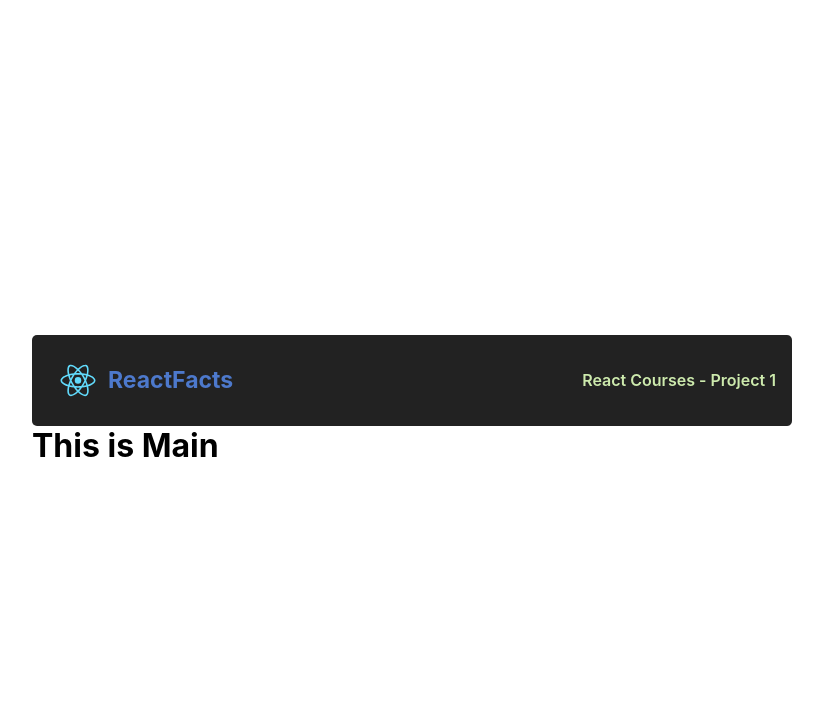
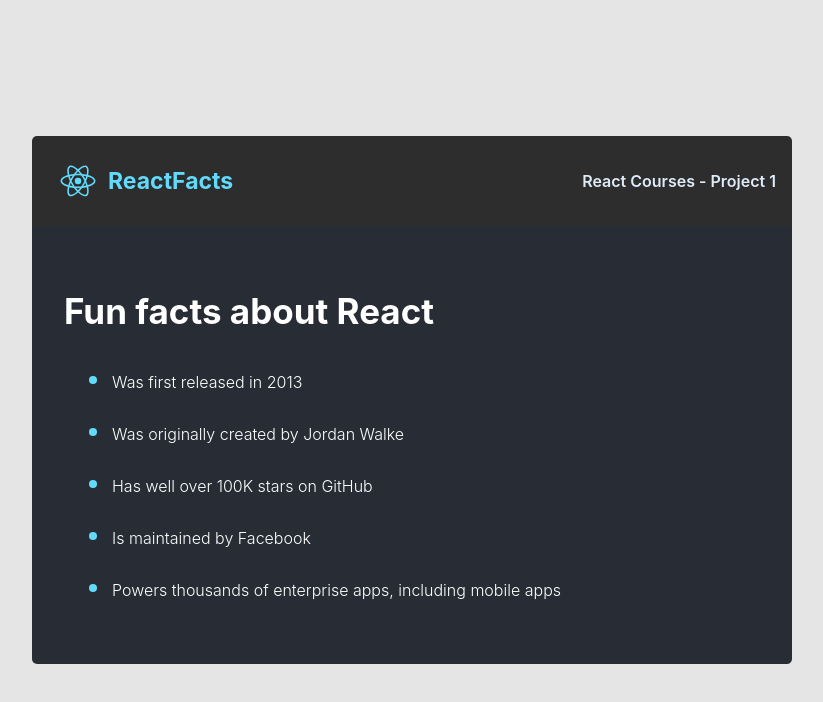
Before and after one commit to Abdullahi-abdiaziz/my-react-app, a React (Create React App) app: page / in a window 1280 px wide. Shown: the top 702 px of the page, without its empty margins (228-1051 px from the left). Built offline with nearby package versions, Linux system fonts and the light colour scheme.

Commit message:
react app

```diff
--- a/src/components/Main.js
+++ b/src/components/Main.js
@@ -2,6 +2,15 @@ import React from "react";
 
 export default function Main() {
     return (
-        <h1>This is Main</h1>
+        <main>
+            <h1 className="main__title">Fun facts about React</h1>
+            <ul className="main__list">
+                <li>Was first released in 2013</li>
+                <li>Was originally created by Jordan Walke</li>
+                <li>Has well over 100K stars on GitHub</li>
+                <li>Is maintained by Facebook</li>
+                <li>Powers thousands of enterprise apps, including mobile apps</li>
+            </ul>
+        </main>
     )
 }
--- a/src/style.css
+++ b/src/style.css
@@ -1,7 +1,7 @@
 :root {
-  --dark: #222;
-  --light-blue: rgb(77, 121, 204);
-  --light: #CDEAAD;
+  --dark: #2d2d2d;
+  --light-blue: #61DAFB;
+  --light: #DEEBF8;
 }
 * {
   margin: 0;
@@ -16,6 +16,7 @@ body {
     sans-serif;
   -webkit-font-smoothing: antialiased;
   -moz-osx-font-smoothing: grayscale;
+  background: #E5E5E5;
   display: flex;
   align-items: center;
   justify-content: center;
@@ -32,7 +33,7 @@ body {
   align-items: center;
   padding: 1.5rem 1rem;
   background: var(--dark);
-  border-radius: 5px;
+  border-radius: 5px 5px 0 0;
 }
 .nav__logo {
   width: 60px;
@@ -52,5 +53,27 @@ body {
 .nav__subtitle:hover {
   color: var(--light-blue);
 }
-
+main {
+  padding: 4rem 2rem;
+  background: #282D35;
+  color: white;
+  border-radius: 0 0 5px 5px;
+}
+.main__title {
+  font-size: 35px;
+  font-weight: 700;
+}
+.main__list {
+  margin-top: 2rem;
+  padding-left: 3rem;
+}
+.main__list > li {
+  margin-top: 1.5rem;
+  font-weight: 300;
+  color: white
+}
+.main__list li::marker {
+  font-size: 25px;
+  color: var(--light-blue);
+}
 /* Main Style */
```
